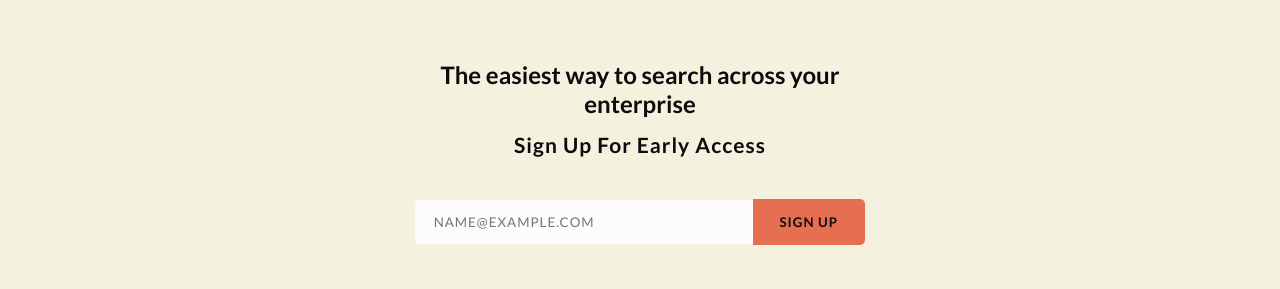
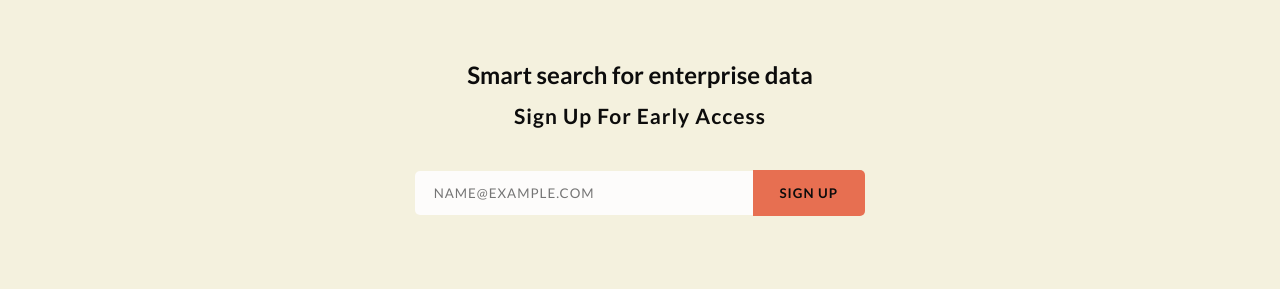
Before and after one commit to bigcurry/new_replenish, a plain HTML site: page index.html in a window 1280 px wide. Shown: the part 141-430 px from the top of the page. Drawn offline with Linux system fonts and the light colour scheme.

Commit message:
new wording

```diff
--- a/index.html
+++ b/index.html
@@ -16,7 +16,7 @@
 
 </div>
 <form accept-charset="UTF-8" action="https://www.formbackend.com/f/524a8087420c3db6" method="POST">
-    <h2> The easiest way to search across your enterprise </h2>
+    <h2> Smart search for enterprise data </h2>
     <div class="description">
         <H2>Sign Up For Early Access</H2>
     </div>
```
Also changed, not shown: 1 other file.
